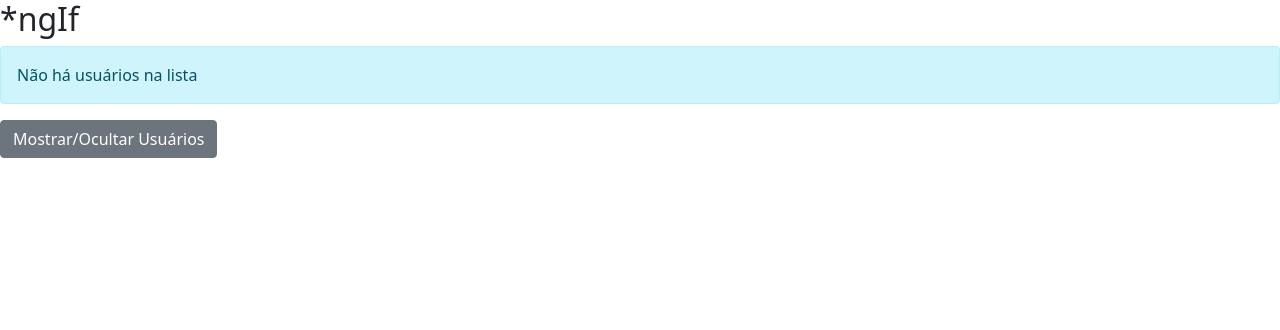
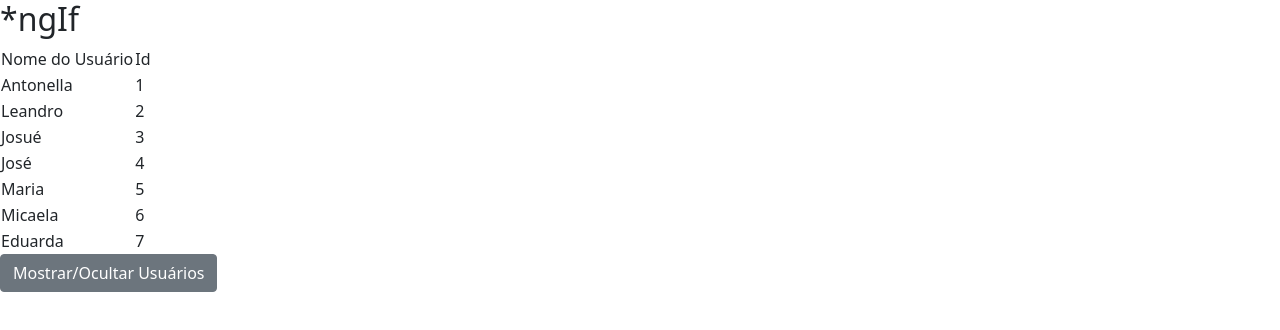
Before and after one commit to Miguel-Coruj/Aprendendo-Angular.js, an Angular app in the folder directives/: page / in a window 1280 px wide. Shown: the top 330 px of the page. Built offline with nearby package versions, Linux system fonts and the light colour scheme.

Commit message:
📦 NgFor and NgIf

```diff
--- a/directives/src/app/app.component.html
+++ b/directives/src/app/app.component.html
@@ -1 +1 @@
-<ngif></ngif>
+<ngif-ngfor></ngif-ngfor>
--- a/directives/src/app/app.module.ts
+++ b/directives/src/app/app.module.ts
@@ -2,14 +2,12 @@ import { NgModule } from '@angular/core';
 import { BrowserModule } from '@angular/platform-browser';
 
 import { AppComponent } from './app.component';
-import { NgifComponent } from './ngif/ngif.component';
-import { NgforComponent } from './ngfor/ngfor.component';
+import { NgifComponent } from './ngif-ngfor/ngif.component';
 
 @NgModule({
   declarations: [
     AppComponent,
     NgifComponent,
-    NgforComponent
   ],
   imports: [
     BrowserModule
--- a/directives/src/app/ngfor/ngfor.component.html
+++ /dev/null
@@ -1 +0,0 @@
-<p>ngfor works!</p>
--- a/directives/src/app/ngfor/ngfor.component.ts
+++ /dev/null
@@ -1,15 +0,0 @@
-import { Component, OnInit } from '@angular/core';
-
-@Component({
-  selector: 'app-ngfor',
-  templateUrl: './ngfor.component.html',
-  styleUrls: ['./ngfor.component.css']
-})
-export class NgforComponent implements OnInit {
-
-  constructor() { }
-
-  ngOnInit(): void {
-  }
-
-}
--- /dev/null
+++ b/directives/src/app/ngif-ngfor/ngif.component.html
@@ -0,0 +1,21 @@
+<h2>*ngIf</h2>
+
+<div *ngIf="showUsers">
+    <div *ngIf="users.length === 0" class="alert alert alert-info">Não há usuários na lista</div>
+    <table>
+        <tr>
+            <td>Nome do Usuário</td>
+            <td>Id</td>
+        </tr>
+        <tr *ngFor="let user of users, let i = index">
+            <td>
+                {{ user }}
+            </td>
+            <td>
+                {{ i + 1 }}
+            </td>
+        </tr>
+    </table>
+</div>
+
+<button class="btn btn-secondary" (click)="onShowUsers()">Mostrar/Ocultar Usuários</button>
--- a/directives/src/app/ngif/ngif.component.ts
+++ b/directives/src/app/ngif-ngfor/ngif.component.ts
@@ -1,14 +1,14 @@
 import { Component, OnInit } from '@angular/core';
 
 @Component({
-  selector: 'ngif',
+  selector: 'ngif-ngfor',
   templateUrl: './ngif.component.html',
   styleUrls: ['./ngif.component.css']
 })
 export class NgifComponent implements OnInit {
 
   showUsers: boolean = true
-  users: string[] = []
+  users: string[] = ['Antonella', 'Leandro', 'Josué', 'José', 'Maria', 'Micaela', 'Eduarda']
 
   onShowUsers() {
     this.showUsers = !this.showUsers
--- a/directives/src/app/ngif/ngif.component.html
+++ /dev/null
@@ -1,7 +0,0 @@
-<h2>*ngIf</h2>
-
-<div *ngIf="showUsers">
-    <div *ngIf="users.length === 0" class="alert alert alert-info">Não há usuários na lista</div>
-</div>
-
-<button class="btn btn-secondary" (click)="onShowUsers()">Mostrar/Ocultar Usuários</button>
```
Also changed, not shown: directives/src/app/ngif-ngfor/ngif.component.css (added), directives/src/app/ngif/ngif.component.css (deleted), 2 other files (tests, documents, lock files or other folders).
